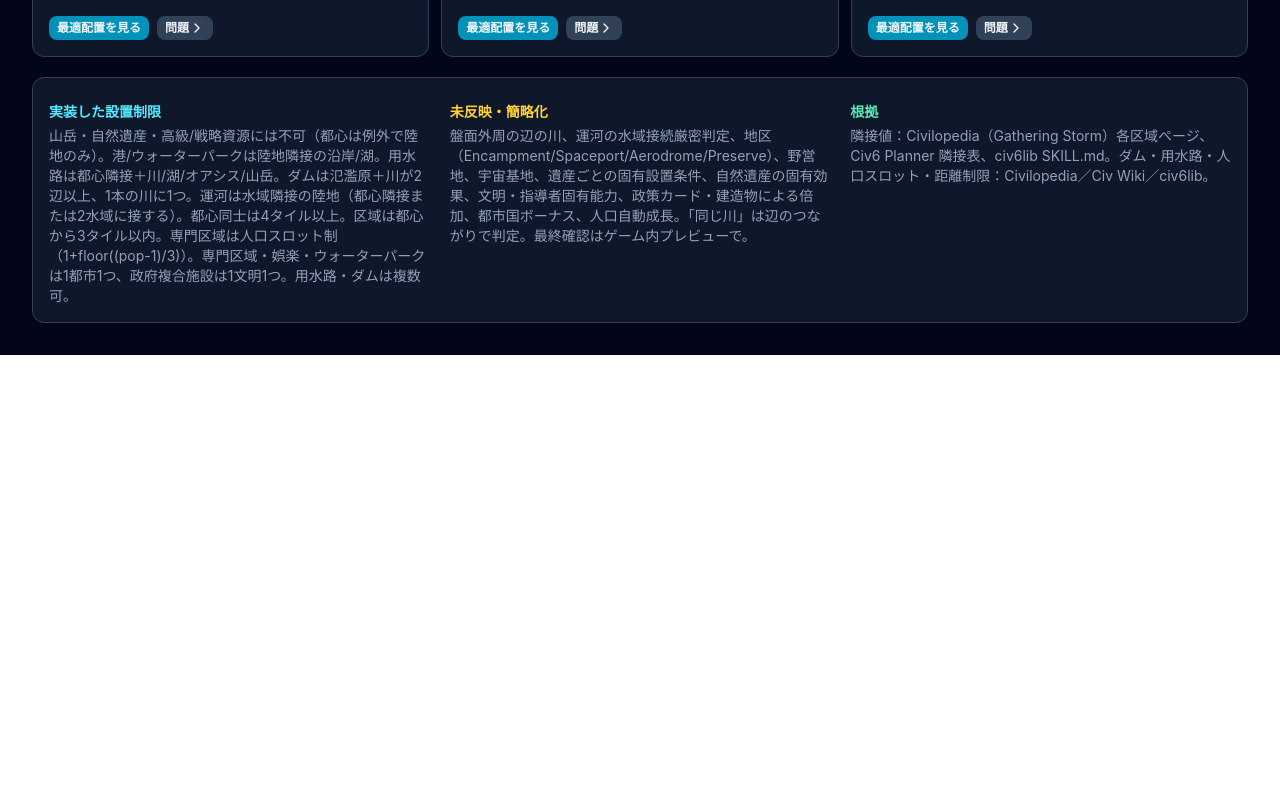
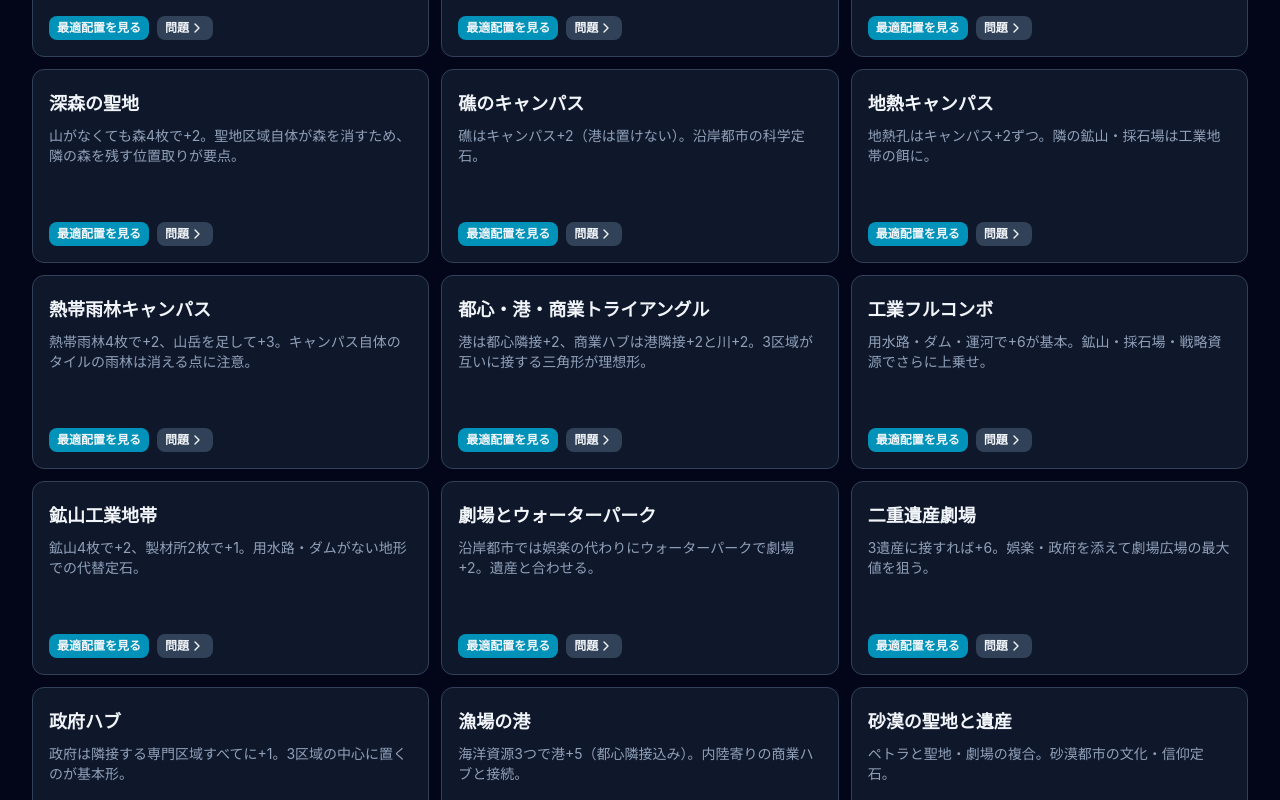
Before and after one commit to Moi-poke/Civ6-district-simulator, a React (Vite) app: page / in a window 1280 px wide. Shown: the part 1960-2760 px from the top of the page. Before the commit the page ends 2315 px from the top, so only its background shows below. Built offline with nearby package versions, Linux system fonts and the light colour scheme.

Commit message:
Templates 6->20 + fix wonder:IDs consuming specialty slots

```diff
--- a/src/rules.js
+++ b/src/rules.js
@@ -103,7 +103,7 @@ const ONE_PER_CIV = new Set(["government", "diplomatic"]);
 const REMOVABLE_EXTRAS = new Set(["mine", "quarry", "sea", "lumber_mill"]);
 const REMOVABLE_FEATURES = new Set(["woods", "rainforest", "marsh"]);
 const NON_SPECIALTY = new Set(["aqueduct", "dam", "canal", "spaceport", "neighborhood"]);
-const isSpecialty = (d) => !!d && d !== "city" && d !== "wonder" && !NON_SPECIALTY.has(d);
+const isSpecialty = (d) => !!d && d !== "city" && d !== "wonder" && !(typeof d === "string" && d.startsWith("wonder:")) && !NON_SPECIALTY.has(d);
 
 /* =========================================================
    ヘクス幾何
@@ -625,6 +625,198 @@ const templates = [
     note: "港は都心隣接で+2、海洋資源1つにつき+1。商業ハブは隣接する港で+2、川で+2。礁の上には港を置けない。",
   },
   {
+    id: "holy-mountain",
+    name: "聖山の聖地",
+    goal: "聖地・キャンパス・政府複合施設を置き、信仰と科学の合計を最大化",
+    allowed: ["holy_site", "campus", "government"],
+    tiles: {
+      "0,0": T("grass", { d: "city", pop: 7 }),
+      "1,-1": T("mountain"), "0,-1": T("mountain"), "-1,0": T("mountain"),
+      "1,0": T("grass", { f: "woods" }), "0,1": T("plains", { f: "woods" }), "-1,1": T("grass", { f: "woods" }),
+      "-2,1": T("grass", { f: "natural_wonder" }),
+    },
+    rivers: [],
+    note: "聖地は山岳+1、自然遺産+2、森2つごとに+1。山と森に挟まれたタイルが理想。",
+  },
+  {
+    id: "holy-forest",
+    name: "深森の聖地",
+    goal: "聖地と政府複合施設で信仰隣接を最大化",
+    allowed: ["holy_site", "government"],
+    tiles: {
+      "0,0": T("plains", { d: "city", pop: 7 }),
+      "1,0": T("grass", { f: "woods" }), "1,-1": T("grass", { f: "woods" }), "0,-1": T("plains", { f: "woods" }),
+      "-1,0": T("grass", { f: "woods" }), "0,1": T("grass", { f: "woods" }),
+      "2,-1": T("mountain"),
+    },
+    rivers: [],
+    note: "山がなくても森4枚で+2。聖地区域自体が森を消すため、隣の森を残す位置取りが要点。",
+  },
+  {
+    id: "reef-campus",
+    name: "礁のキャンパス",
+    goal: "キャンパス・港・政府複合施設で科学と金の合計を最大化",
+    allowed: ["campus", "harbor", "government"],
+    tiles: {
+      "0,0": T("grass", { d: "city", pop: 7 }),
+      "1,0": T("coast", { f: "reef" }), "2,0": T("coast", { f: "reef" }), "1,1": T("coast"),
+      "2,-1": T("coast", { x: "sea" }), "3,-1": T("coast"),
+      "0,1": T("grass", { f: "rainforest" }), "-1,1": T("grass", { f: "rainforest" }),
+    },
+    rivers: [],
+    note: "礁はキャンパス+2（港は置けない）。沿岸都市の科学定石。",
+  },
+  {
+    id: "geothermal-campus",
+    name: "地熱キャンパス",
+    goal: "キャンパス・工業地帯・政府複合施設で科学と生産の合計を最大化",
+    allowed: ["campus", "industrial", "government"],
+    tiles: {
+      "0,0": T("grass", { d: "city", pop: 7 }),
+      "1,-1": T("plains", { f: "geothermal" }), "0,-1": T("plains", { f: "geothermal" }),
+      "1,0": T("grass", { h: true, x: "mine" }), "2,0": T("plains", { h: true, x: "mine" }),
+      "-1,0": T("grass", { x: "quarry" }),
+    },
+    rivers: [],
+    note: "地熱孔はキャンパス+2ずつ。隣の鉱山・採石場は工業地帯の餌に。",
+  },
+  {
+    id: "rainforest-campus",
+    name: "熱帯雨林キャンパス",
+    goal: "キャンパスと政府複合施設で科学隣接を最大化",
+    allowed: ["campus", "government"],
+    tiles: {
+      "0,0": T("plains", { d: "city", pop: 7 }),
+      "1,0": T("grass", { f: "rainforest" }), "1,-1": T("grass", { f: "rainforest" }), "0,-1": T("grass", { f: "rainforest" }),
+      "-1,0": T("plains", { f: "rainforest" }),
+      "0,-2": T("mountain"),
+    },
+    rivers: [],
+    note: "熱帯雨林4枚で+2、山岳を足して+3。キャンパス自体のタイルの雨林は消える点に注意。",
+  },
+  {
+    id: "city-harbor-commercial",
+    name: "都心・港・商業トライアングル",
+    goal: "港・商業ハブ・政府複合施設で金の合計を最大化",
+    allowed: ["harbor", "commercial", "government"],
+    tiles: {
+      "0,0": T("grass", { d: "city", pop: 7 }),
+      "-1,0": T("coast"), "-1,1": T("coast", { x: "sea" }), "-2,1": T("coast", { x: "sea" }),
+      "-2,0": T("coast"), "-1,-1": T("coast"),
+    },
+    rivers: [["0,1", "1,1"], ["0,1", "1,0"]],
+    note: "港は都心隣接+2、商業ハブは港隣接+2と川+2。3区域が互いに接する三角形が理想形。",
+  },
+  {
+    id: "iz-full",
+    name: "工業フルコンボ",
+    goal: "工業地帯・用水路・ダム・運河で生産隣接を最大化",
+    allowed: ["industrial", "aqueduct", "dam", "canal"],
+    tiles: {
+      "0,0": T("grass", { d: "city", pop: 10 }),
+      "1,0": T("flood"), "2,-1": T("flood"), "2,0": T("flood"),
+      "1,1": T("coast"), "2,1": T("coast"), "0,1": T("grass", { h: true, x: "mine" }),
+      "-1,1": T("plains", { h: true, x: "mine" }), "-1,0": T("grass", { x: "quarry" }),
+      "1,-1": T("grass", { x: "strategic" }),
+    },
+    rivers: [["1,0", "2,0"], ["2,0", "2,-1"], ["1,0", "1,-1"], ["1,-1", "2,-1"]],
+    note: "用水路・ダム・運河で+6が基本。鉱山・採石場・戦略資源でさらに上乗せ。",
+  },
+  {
+    id: "iz-mines",
+    name: "鉱山工業地帯",
+    goal: "工業地帯と政府複合施設で生産隣接を最大化",
+    allowed: ["industrial", "government"],
+    tiles: {
+      "0,0": T("grass", { d: "city", pop: 7 }),
+      "1,0": T("grass", { h: true, x: "mine" }), "1,-1": T("plains", { h: true, x: "mine" }),
+      "0,-1": T("grass", { h: true, x: "mine" }), "-1,0": T("grass", { h: true, x: "mine" }),
+      "0,1": T("plains", { f: "woods", x: "lumber_mill" }), "1,1": T("grass", { f: "woods", x: "lumber_mill" }),
+    },
+    rivers: [],
+    note: "鉱山4枚で+2、製材所2枚で+1。用水路・ダムがない地形での代替定石。",
+  },
+  {
+    id: "theater-park",
+    name: "劇場とウォーターパーク",
+    goal: "劇場広場・ウォーターパーク・政府複合施設で文化を最大化",
+    allowed: ["theater", "water_park", "government"],
+    tiles: {
+      "0,0": T("grass", { d: "city", pop: 7 }),
+      "1,0": T("coast"), "2,0": T("coast"), "1,1": T("coast"),
+      "-1,0": T("grass", { d: "wonder" }),
+    },
+    rivers: [],
+    note: "沿岸都市では娯楽の代わりにウォーターパークで劇場+2。遺産と合わせる。",
+  },
+  {
+    id: "theater-double",
+    name: "二重遺産劇場",
+    goal: "劇場広場・娯楽複合施設・政府複合施設で文化を最大化",
+    allowed: ["theater", "entertainment", "government"],
+    tiles: {
+      "0,0": T("grass", { d: "city", pop: 7 }),
+      "1,-1": T("plains", { d: "wonder" }), "0,-1": T("grass", { d: "wonder" }),
+      "2,-1": T("desert", { d: "wonder:pyramids" }),
+    },
+    rivers: [],
+    note: "3遺産に接すれば+6。娯楽・政府を添えて劇場広場の最大値を狙う。",
+  },
+  {
+    id: "gov-hub",
+    name: "政府ハブ",
+    goal: "政府複合施設を中心に3区域の合計を最大化",
+    allowed: ["campus", "commercial", "industrial", "government"],
+    tiles: {
+      "0,0": T("grass", { d: "city", pop: 10 }),
+      "1,-1": T("mountain"), "2,-1": T("mountain"),
+      "1,1": T("grass", { h: true, x: "mine" }), "2,0": T("plains", { h: true, x: "mine" }),
+    },
+    rivers: [["1,0", "2,0"], ["1,0", "1,1"]],
+    note: "政府は隣接する専門区域すべてに+1。3区域の中心に置くのが基本形。",
+  },
+  {
+    id: "harbor-sea",
+    name: "漁場の港",
+    goal: "港と商業ハブで金の合計を最大化",
+    allowed: ["harbor", "commercial"],
+    tiles: {
+      "0,0": T("grass", { d: "city", pop: 7 }),
+      "1,0": T("coast", { x: "sea" }), "1,-1": T("coast", { x: "sea" }), "0,-1": T("coast", { x: "sea" }),
+      "2,-1": T("coast"), "2,0": T("coast"),
+    },
+    rivers: [],
+    note: "海洋資源3つで港+5（都心隣接込み）。内陸寄りの商業ハブと接続。",
+  },
+  {
+    id: "desert-faith",
+    name: "砂漠の聖地と遺産",
+    goal: "聖地・劇場広場・政府複合施設で信仰と文化の合計を最大化",
+    allowed: ["holy_site", "theater", "government"],
+    tiles: {
+      "0,0": T("plains", { d: "city", pop: 7 }),
+      "1,0": T("desert"), "2,0": T("desert"), "1,-1": T("desert"),
+      "0,-1": T("mountain"),
+      "2,-1": T("desert", { d: "wonder:petra" }),
+    },
+    rivers: [],
+    note: "ペトラと聖地・劇場の複合。砂漠都市の文化・信仰定石。",
+  },
+  {
+    id: "canal-iz",
+    name: "運河工業地帯",
+    goal: "工業地帯・運河・ダムで生産隣接を最大化",
+    allowed: ["industrial", "canal", "dam"],
+    tiles: {
+      "0,0": T("grass", { d: "city", pop: 7 }),
+      "1,0": T("coast"), "2,0": T("coast"),
+      "1,1": T("flood"), "2,1": T("flood"),
+      "0,1": T("grass", { h: true, x: "mine" }),
+    },
+    rivers: [["1,1", "2,1"], ["1,1", "1,0"]],
+    note: "運河とダムの両方に接する工業地帯+4。沿岸・氾濫原の複合地形。",
+  },
+  {
     id: "twin-cities",
     name: "双子都市",
     goal: "2都市でキャンパス・聖地・劇場広場・政府複合施設を配置し合計を最大化",
```
Also changed, not shown: 2 other files (tests, documents, lock files or other folders).
